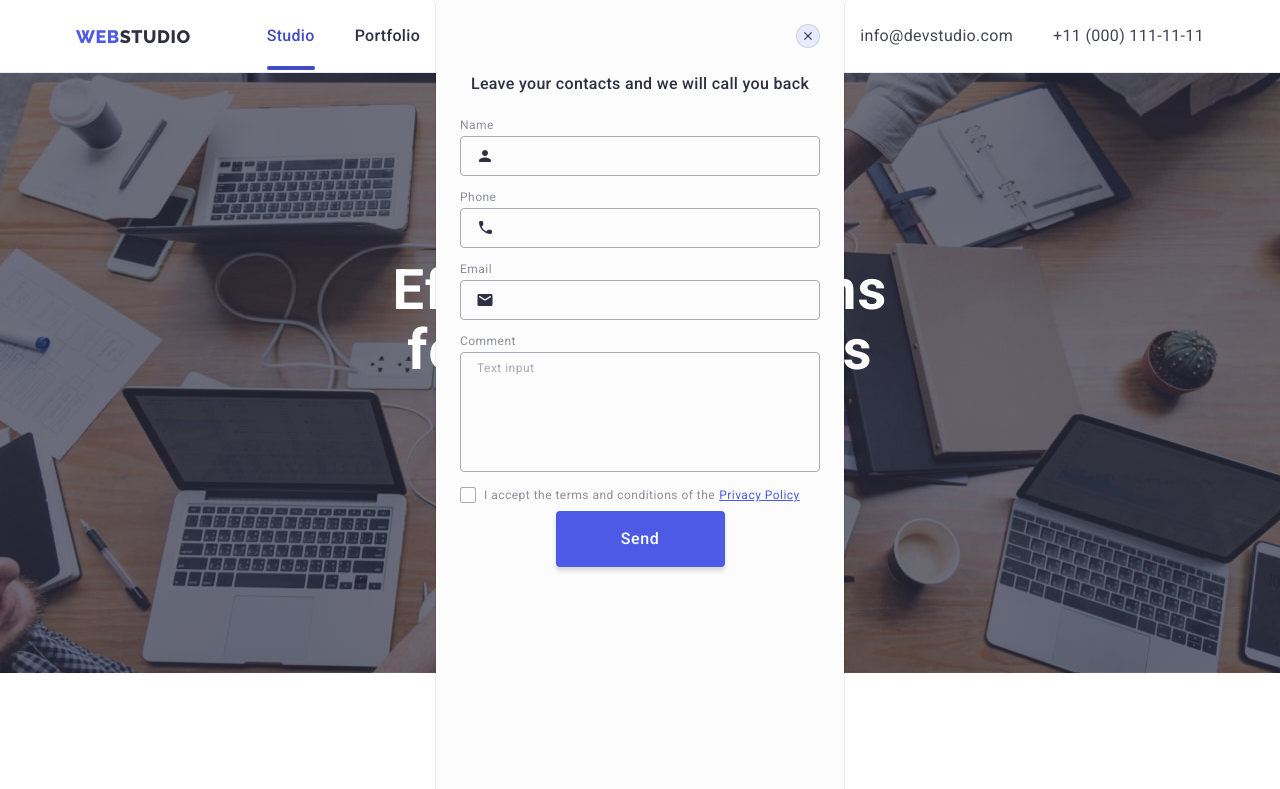
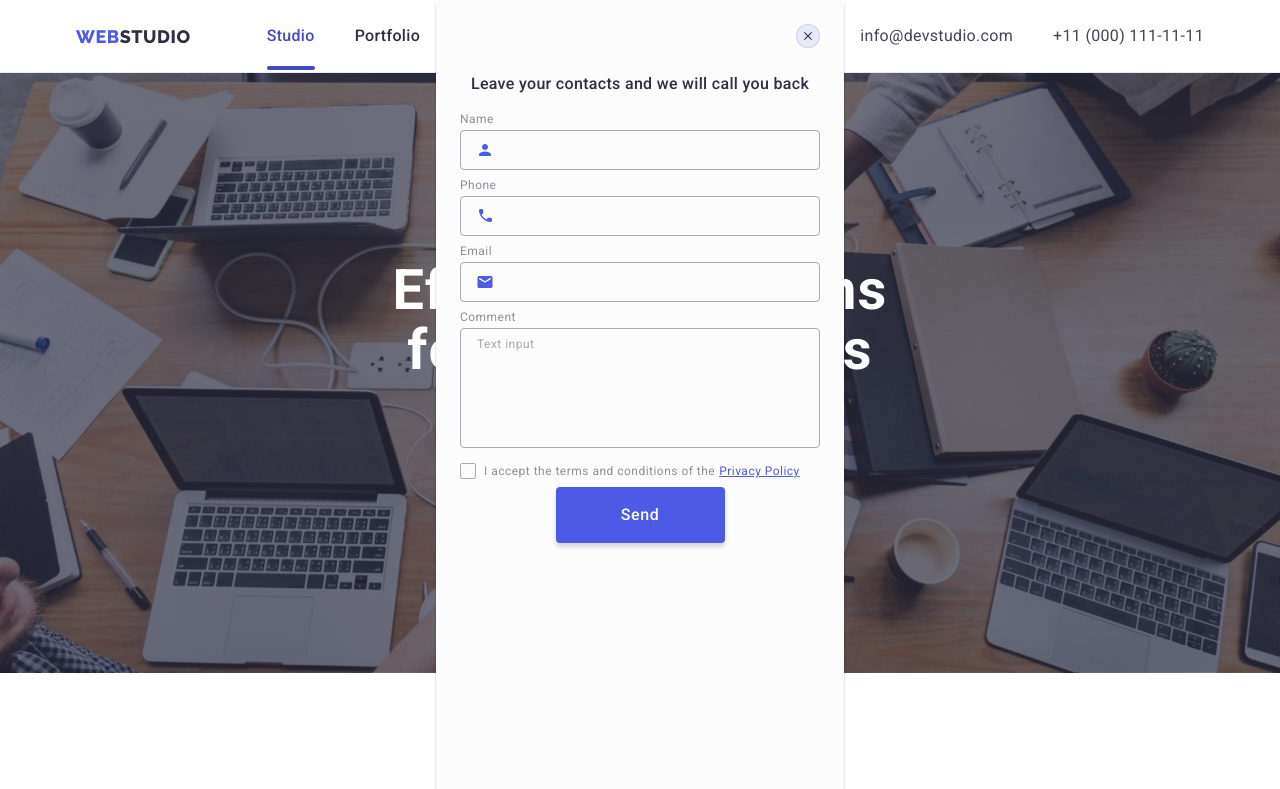
Before and after one commit to IrynaSlavinska/goit-markup-hw-05, a plain HTML site: page index.html in a window 1280 px wide. Both pictures are taken after a click on the button "Order Service". Shown: the top 789 px of the page. Drawn offline with nearby package versions, Linux system fonts and the light colour scheme.

Commit message:
commit-5

```diff
--- a/css/styles.css
+++ b/css/styles.css
@@ -678,8 +678,8 @@ background: #404BBF;
   height: 100%;
   background-color: rgba(46, 47, 66, 0.4);
   transition: opacity var(--transition-effect),
-    visibility var(--transition-effect);
-    position: absolute;
+  visibility var(--transition-effect);
+  position: absolute;
   top: 50%;
   left: 50%;
   transform: translate(-50%, -50%) scaleX(1);
@@ -688,9 +688,9 @@ background: #404BBF;
   min-height: 584px;
   background-color: #fcfcfc;
   box-shadow: 0px 1px 1px rgba(0, 0, 0, 0.14), 0px 1px 3px rgba(0, 0, 0, 0.12),
-    0px 2px 1px rgba(0, 0, 0, 0.2);
+  0px 2px 1px rgba(0, 0, 0, 0.2);
   border-radius: 4px;
-   padding: 72px 24px 24px;
+  padding: 72px 24px 24px 24px;;
 
 }
 
@@ -737,7 +737,6 @@ background: #404BBF;
   fill: #ffffff;
 }
 .modal-title {
-  font-family: 'Roboto';
   font-weight: 500;
   font-size: 16px;
   line-height: 1.5;
@@ -765,18 +764,18 @@ background: #404BBF;
   line-height: 1.5;
   letter-spacing: 0.02em;
   color: #2e2f42;
-  outline: none;
-  transition: border 250ms cubic-bezier(0.4, 0, 0.2, 1);
+  outline: transparent;
+  transition: border-color 250ms cubic-bezier(0.4, 0, 0.2, 1);
 }
 .modal-input:focus {
-  border: 1px solid #4d5ae5;
+  border-color: 1px solid #4d5ae5;
 }
 .modal-input:focus + .input-icon {
   fill: #4d5ae5;
 }
 
 .modal-label {
-  display: inline-block;
+  display: block;
   margin-bottom: 4px;
   font-family: 'Roboto';
   font-size: 12px;
@@ -815,9 +814,13 @@ background: #404BBF;
 .input-icon {
   fill: #2e2f42;
   position: absolute;
-  top: 8px;
+  top: 50%;
+  transform: translateY(-50%);
   left: 16px;
   transition: fill 250ms cubic-bezier(0.4, 0, 0.2, 1);
+}
+.input-icon {
+  fill: #4d5ae5;
 }
 .input-wrap {
   position: relative;
```
